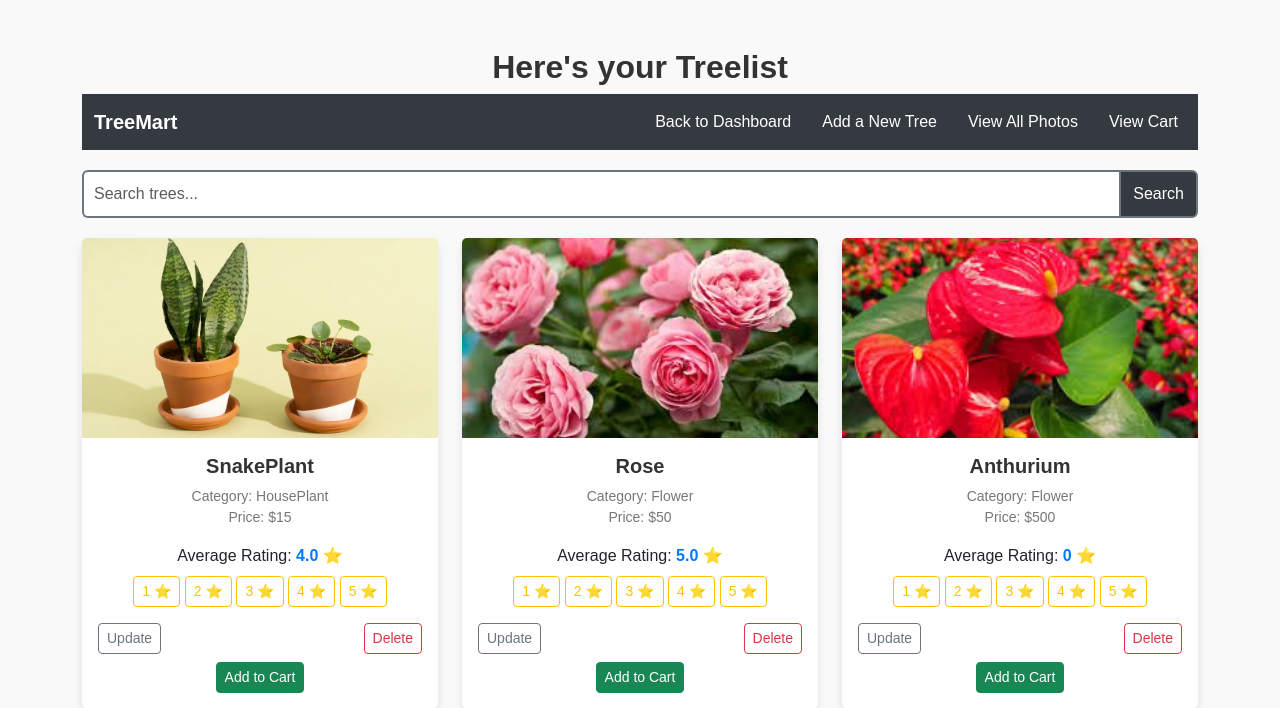
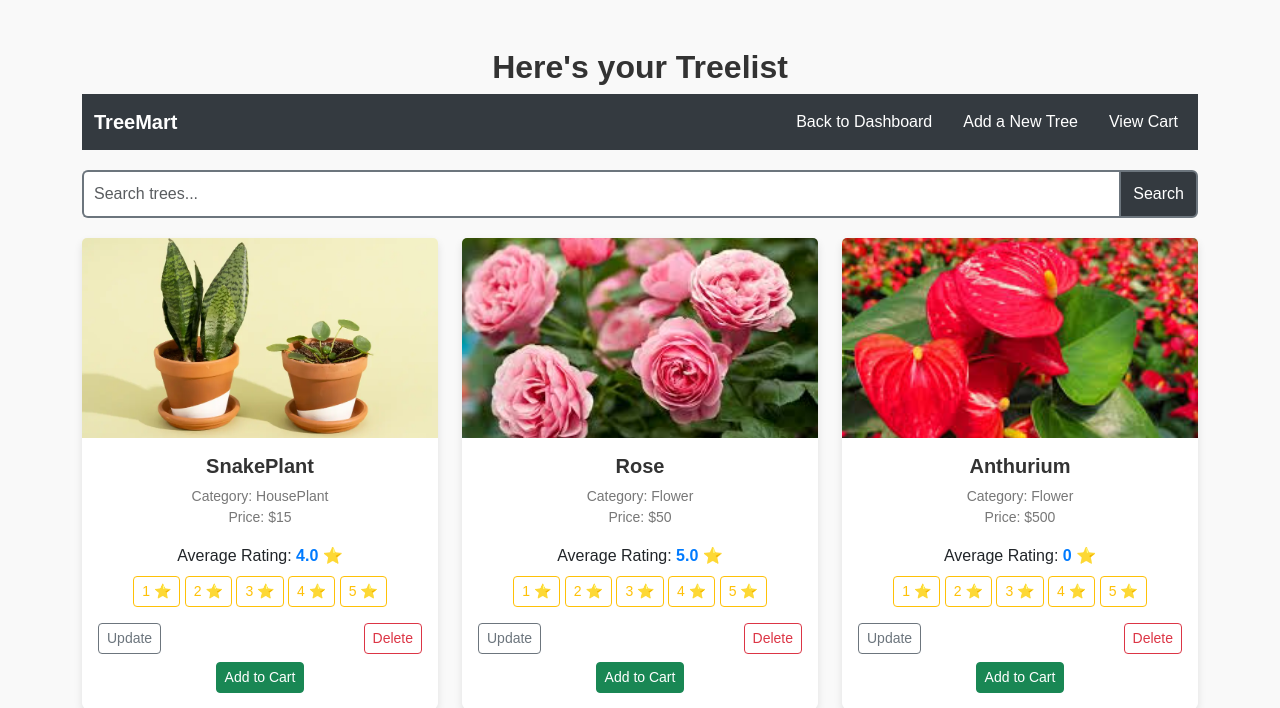
Before and after one commit to riparahman54/treeMart, a Django app: page /trees/ in a window 1280 px wide. Shown: the top 708 px of the page. Run offline with Django 5.2, Linux system fonts and the light colour scheme; data comes from the database, SQL or seed files in the repository; both versions use the stored data as it was after the commit; some libraries are stand-ins or nearby versions.

Commit message:
removed redundant html anchor tags

```diff
--- a/templates/homepage.html
+++ b/templates/homepage.html
@@ -148,7 +148,7 @@
     <!-- Navbar -->
     <nav class="navbar navbar-expand-lg navbar-dark sticky-top">
         <div class="container-fluid">
-            <a class="navbar-brand" href="treeform.html">TreeMart</a>
+            <a class="navbar-brand" href="{% url 'view_profile' %}">TreeMart</a>
             <button class="navbar-toggler" type="button" data-bs-toggle="collapse" data-bs-target="#navbarNav" aria-controls="navbarNav" aria-expanded="false" aria-label="Toggle navigation">
                 <span class="navbar-toggler-icon"></span>
             </button>
--- a/templates/tree.html
+++ b/templates/tree.html
@@ -41,8 +41,8 @@
                 <div class="navbar-nav">
                     <a class="nav-link text-white" href="{% url 'homepage' %}" style="margin-right: 15px;">Back to Dashboard</a>
                     <a class="nav-link text-white" href="{% url 'create-tree' %}" style="margin-right: 15px;">Add a New Tree</a>
-                    <a class="nav-link text-white" href="{% url 'tree_list' %}" style="margin-right: 15px;">View All Photos</a>
-                    <a class="nav-link text-white" href="{% url 'view_cart' %}">View Cart</a>
+{#                    <a class="nav-link text-white" href="{% url 'tree_list' %}" style="margin-right: 15px;">View All Photos</a>#}
+                  <a class="nav-link text-white" href="{% url 'view_cart' %}">View Cart</a>
                 </div>
             </div>
         </nav>
```
Also changed, not shown: db.sqlite3, media/profile_pics/Screenshot_2024-11-18_225019.jpg (added).
